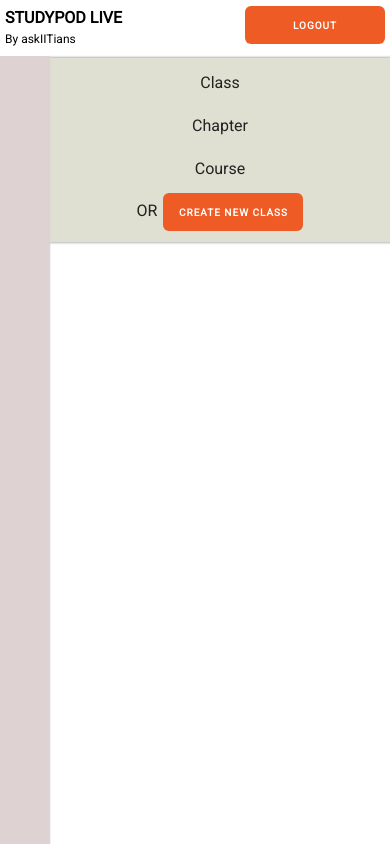
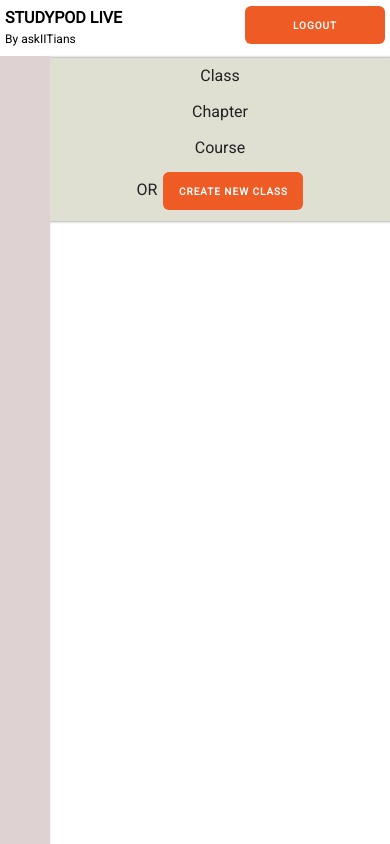
Before and after one commit to Dhanush1509/Studypod-live, a React (Create React App) app: page / in a window 390 px wide. Built offline with nearby package versions, Linux system fonts and the light colour scheme; no server answers.

Commit message:
padding of tab

```diff
--- a/src/App.css
+++ b/src/App.css
@@ -105,6 +105,7 @@
   width: 120px;
   padding-top: 13px;
   cursor: pointer;
+      padding-bottom:6px
 }
 
 .tab__items:active,
@@ -172,11 +173,7 @@
     border-top: 5px solid #ef5b25;
     padding-top: 1px;
   }
-  .tab__items:hover {
-    background-color: white;
-    border-top: 5px solid #ef5b25;
-    padding-top: 1px;
-  }
+
 
   .tab__or {
     padding-right: 6px;
--- a/src/components/layout/Tab.jsx
+++ b/src/components/layout/Tab.jsx
@@ -1,21 +1,16 @@
-import React,{useContext} from "react";
-import ClassContext from "../context/information/classContext"
-
+import React, { useContext } from "react";
+import ClassContext from "../context/information/classContext";
 
 export default function CenteredTabs() {
-
-const {setTabIndex,tabIndex}=useContext(ClassContext)
+  const { setTabIndex, tabIndex } = useContext(ClassContext);
   return (
     <div className="tab">
       <div className="tab__left">
         <div
           style={{
-            paddingTop: " 13px",
             cursor: " pointer",
             height: " 100%",
             width: "120px",
-
-            paddingBottom: " 6px",
           }}
           className={tabIndex === 1 ? "activeTabs" : "tab__items"}
           onClick={() => {
@@ -27,11 +22,9 @@
         <div
           style={{
             width: " 120px",
-            paddingTop: " 13px",
+
             cursor: " pointer",
             height: " 100%",
-
-            paddingBottom: " 6px",
           }}
           className={tabIndex === 2 ? "activeTabs" : "tab__items"}
           onClick={() => {
@@ -43,11 +36,9 @@
         <div
           style={{
             width: " 120px",
-            paddingTop: " 13px",
+
             cursor: " pointer",
             height: " 100%",
-
-            paddingBottom: " 6px",
           }}
           className={tabIndex === 3 ? "activeTabs" : "tab__items"}
           onClick={() => {
--- a/src/components/layout/TableHeader.jsx
+++ b/src/components/layout/TableHeader.jsx
@@ -1,8 +1,9 @@
 import React, { useContext } from "react";
 import ClassContext from "../context/information/classContext";
-import Table from "./Table"
+import Table from "./Table";
 export default function CenteredTabs() {
-  const { setTableIndex, tableIndex,classesInState} = useContext(ClassContext);
+  const { setTableIndex, tableIndex, classesInState } =
+    useContext(ClassContext);
   return classesInState && classesInState.classes ? (
     <>
       {" "}
@@ -10,12 +11,9 @@
         <div className="tab__left">
           <div
             style={{
-              paddingTop: " 13px",
               cursor: " pointer",
               height: " 100%",
               width: "160px",
-
-              paddingBottom: " 6px",
             }}
             className={tableIndex === 1 ? "activeTabs" : "tab__items"}
             onClick={() => {
@@ -27,11 +25,9 @@
           <div
             style={{
               width: " 160px",
-              paddingTop: " 13px",
+
               cursor: " pointer",
               height: " 100%",
-
-              paddingBottom: " 6px",
             }}
             className={tableIndex === 2 ? "activeTabs" : "tab__items"}
             onClick={() => {
@@ -43,10 +39,9 @@
           <div
             style={{
               width: " 160px",
-              paddingTop: " 13px",
+
               cursor: " pointer",
               height: " 100%",
-              paddingBottom: " 6px",
             }}
             className={tableIndex === 3 ? "activeTabs" : "tab__items"}
             onClick={() => {
@@ -57,9 +52,7 @@
           </div>
         </div>
       </div>
-      <>
-
-      </>
+      <></>
       {tableIndex > 0 ? <Table /> : <></>}
     </>
   ) : (
```
